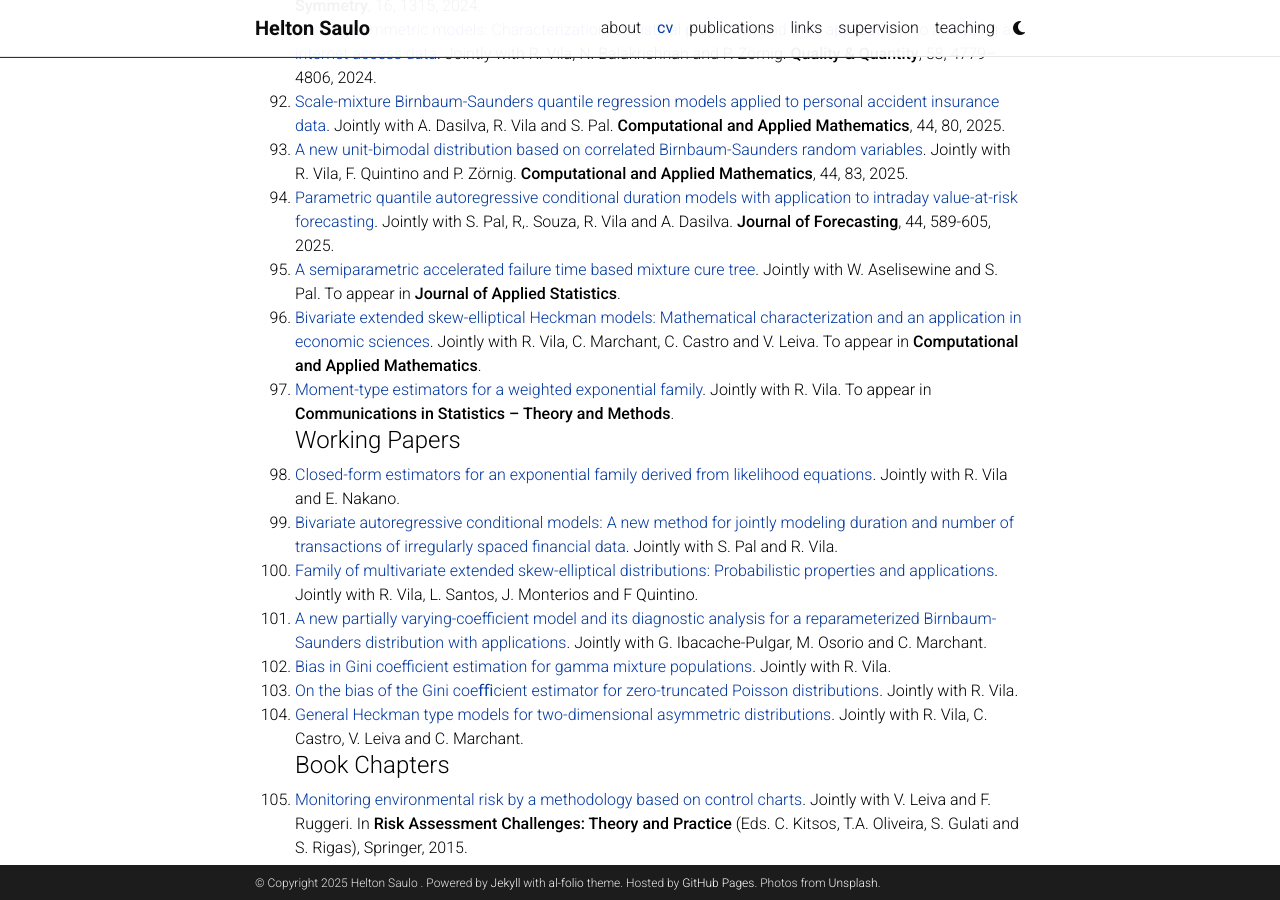
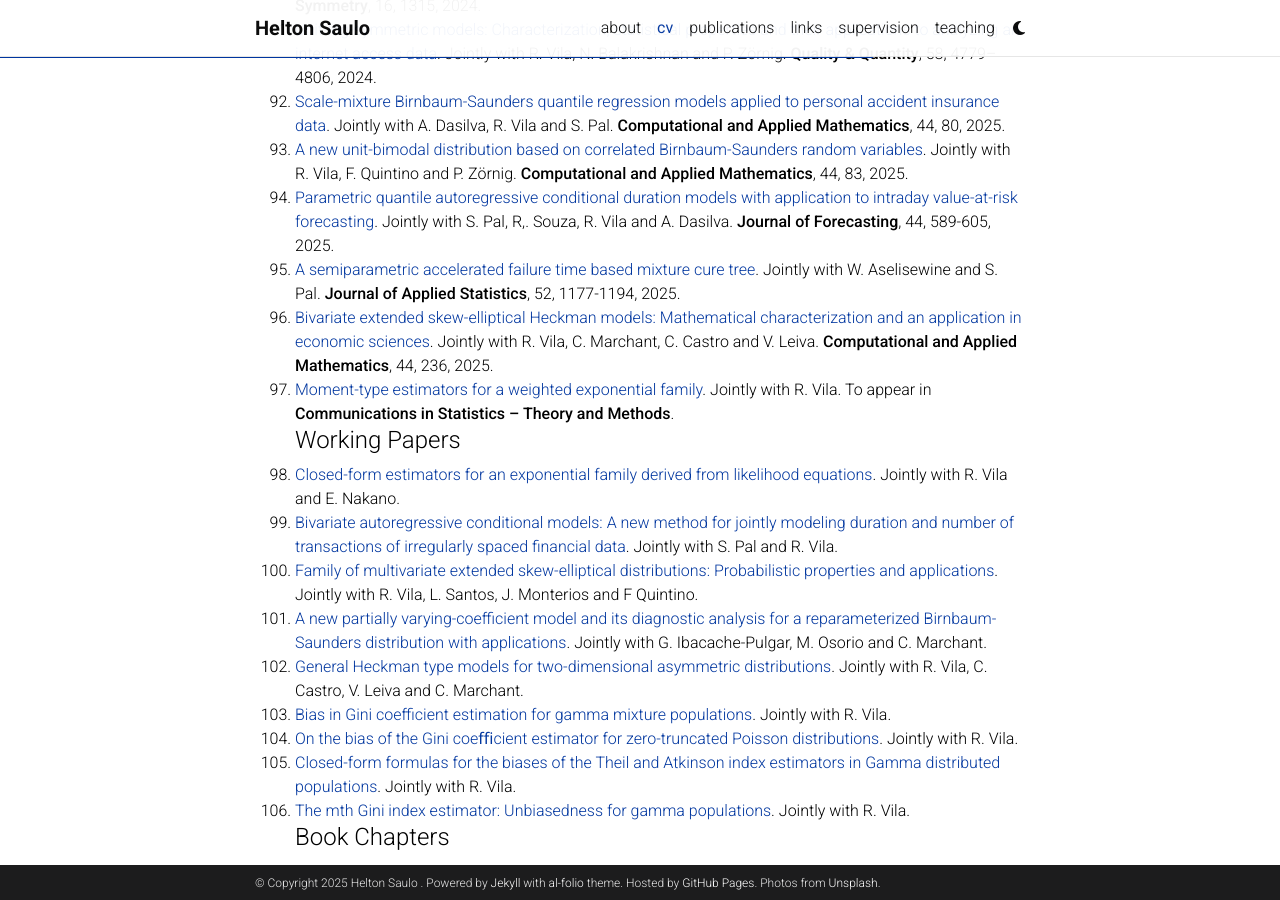
Before and after one commit to heltonsaulo/heltonsaulo.github.io, a Jekyll site: the page built from _pages/cv.md, in a window 1280 px wide and 900 px high, scrolled down 8357 px. Built offline with Jekyll 4.4.1, drawn with Linux system fonts in a browser that asks for light colours; comment, search, counter and statistics services are not loaded; a style sheet for code colours, icons or effects is not loaded.

Commit message:
Update cv.md

```diff
--- a/_pages/cv.md
+++ b/_pages/cv.md
@@ -206,23 +206,24 @@
   92.   [Scale-mixture Birnbaum-Saunders quantile regression models applied to personal accident insurance data](https://doi.org/10.1007/s40314-024-03037-2). Jointly with A. Dasilva, R. Vila and S. Pal. **Computational and Applied Mathematics**, 44, 80, 2025.
   93.   [A new unit-bimodal distribution based on correlated Birnbaum-Saunders random variables](https://doi.org/10.1007/s40314-024-03045-2). Jointly with R. Vila, F. Quintino and P. Zörnig. **Computational and Applied Mathematics**, 44, 83, 2025.
   94.   [Parametric quantile autoregressive conditional duration models with application to intraday value-at-risk forecasting](https://doi.org/10.1002/for.3214). Jointly with S. Pal, R,. Souza, R. Vila and A. Dasilva. **Journal of Forecasting**, 44, 589-605, 2025.
-  95.   [A semiparametric accelerated failure time based mixture cure tree](https://doi.org/10.1080/02664763.2024.2418476). Jointly with W. Aselisewine and S. Pal. To appear in **Journal of Applied Statistics**.
-  96.  [Bivariate extended skew-elliptical Heckman models: Mathematical characterization and an application in economic sciences](https://). Jointly with R. Vila, C. Marchant, C. Castro and V. Leiva. To appear in **Computational and Applied Mathematics**.
+  95.   [A semiparametric accelerated failure time based mixture cure tree](https://doi.org/10.1080/02664763.2024.2418476). Jointly with W. Aselisewine and S. Pal. **Journal of Applied Statistics**, 52, 1177-1194, 2025.
+  96.  [Bivariate extended skew-elliptical Heckman models: Mathematical characterization and an application in economic sciences](https://). Jointly with R. Vila, C. Marchant, C. Castro and V. Leiva. **Computational and Applied Mathematics**, 44, 236, 2025.
   97.  [Moment-type estimators for a weighted exponential family](https://www.tandfonline.com/journals/lsta20). Jointly with R. Vila. To appear in **Communications in Statistics – Theory and Methods**.
 #### Working Papers
   98.  [Closed-form estimators for an exponential family derived from likelihood equations](https://arxiv.org/abs/2405.14509). Jointly with R. Vila and E. Nakano.
   99.  [Bivariate autoregressive conditional models: A new method for jointly modeling duration and number of transactions of irregularly spaced financial data](https://). Jointly with S. Pal and R. Vila.
   100.  [Family of multivariate extended skew-elliptical distributions: Probabilistic properties and applications](http://arxiv.org/abs/2408.17410). Jointly with R. Vila, L. Santos, J. Monterios and F Quintino.
   101.  [A new partially varying-coefficient model and its diagnostic analysis for a reparameterized Birnbaum-Saunders distribution with applications](https://). Jointly with G. Ibacache-Pulgar, M. Osorio and C. Marchant.
-  102.  [Bias in Gini coefficient estimation for gamma mixture populations](http://arxiv.org/abs/2503.00690). Jointly with R. Vila.
-  103.  [On the bias of the Gini coeﬃcient estimator for zero-truncated Poisson distributions](http://arxiv.org/abs/2504.04518). Jointly with R. Vila.
-  104. [General Heckman type models for two-dimensional asymmetric distributions](http://). Jointly with R. Vila, C. Castro, V. Leiva and C. Marchant.
+  102.  [General Heckman type models for two-dimensional asymmetric distributions](http://). Jointly with R. Vila, C. Castro, V. Leiva and C. Marchant.
+  103.  [Bias in Gini coefficient estimation for gamma mixture populations](http://arxiv.org/abs/2503.00690). Jointly with R. Vila.
+  104.  [On the bias of the Gini coeﬃcient estimator for zero-truncated Poisson distributions](http://arxiv.org/abs/2504.04518). Jointly with R. Vila.
+  105. [Closed-form formulas for the biases of the Theil and Atkinson index estimators in Gamma distributed populations](http://arxiv.org/abs/2504.13806). Jointly with R. Vila.
+  106. [The mth Gini index estimator: Unbiasedness for gamma populations](http://arxiv.org/abs/2504.19381). Jointly with R. Vila.
 #### Book Chapters
- 105.  [Monitoring environmental risk by a methodology based on control charts](https://link.springer.com/chapter/10.1007/978-3-319-18029-8_14). Jointly with V. Leiva and F. Ruggeri. In **Risk Assessment Challenges: Theory and Practice** (Eds. C. Kitsos, T.A. Oliveira, S. Gulati and S. Rigas), Springer, 2015.
- 106.  [Environmental applications based on Birnbaum-Saunders models](https://link.springer.com/chapter/10.1007/978-981-10-5370-2_14). Jointly with V. Leiva. In **Mathematical and Statistical Applications in Life Sciences and Engineering** (Eds. M. R. Adhikari,  Y. P. Chaubey,  and A. Adhikari), Springer, 2017.
- 107.  [Statistical quality control and reliability analysis using the Birnbaum-Saunders distribution with industrial applications](https://link.springer.com/chapter/10.1007/978-3-030-20709-0_2). Jointly with V. Leiva, C. Marchant, F. Ruggeri, H. Saulo. In **Statistical Quality Technologies: Theory and Practice** (Eds. Y. Lio, H. Keung, T. Ng, T-R. Tsai and D-G. Chen), Springer, 2019.
- 108.  [Multivariate methods to monitor the risk of critical episodes of environmental contamination using an asymmetric distribution with data of Santiago, Chile](https://doi.org/10.1016/B978-0-323-85698-0.00024-1). Jointly with C. Marchant, V. Leiva and R. Vila. In **Risk, Reliability and Sustainable Remediation in the Field of Civil and Environmental Engineering** (Eds. T. Roshni, P. Samui, D. T. Bui, D. Kim, R. Khatibi), Elsevier, 2022.
-
+ 107.  [Monitoring environmental risk by a methodology based on control charts](https://link.springer.com/chapter/10.1007/978-3-319-18029-8_14). Jointly with V. Leiva and F. Ruggeri. In **Risk Assessment Challenges: Theory and Practice** (Eds. C. Kitsos, T.A. Oliveira, S. Gulati and S. Rigas), Springer, 2015.
+ 108.  [Environmental applications based on Birnbaum-Saunders models](https://link.springer.com/chapter/10.1007/978-981-10-5370-2_14). Jointly with V. Leiva. In **Mathematical and Statistical Applications in Life Sciences and Engineering** (Eds. M. R. Adhikari,  Y. P. Chaubey,  and A. Adhikari), Springer, 2017.
+ 108.  [Statistical quality control and reliability analysis using the Birnbaum-Saunders distribution with industrial applications](https://link.springer.com/chapter/10.1007/978-3-030-20709-0_2). Jointly with V. Leiva, C. Marchant, F. Ruggeri, H. Saulo. In **Statistical Quality Technologies: Theory and Practice** (Eds. Y. Lio, H. Keung, T. Ng, T-R. Tsai and D-G. Chen), Springer, 2019.
+ 110.  [Multivariate methods to monitor the risk of critical episodes of environmental contamination using an asymmetric distribution with data of Santiago, Chile](https://doi.org/10.1016/B978-0-323-85698-0.00024-1). Jointly with C. Marchant, V. Leiva and R. Vila. In **Risk, Reliability and Sustainable Remediation in the Field of Civil and Environmental Engineering** (Eds. T. Roshni, P. Samui, D. T. Bui, D. Kim, R. Khatibi), Elsevier, 2022.
 
 
 
```
